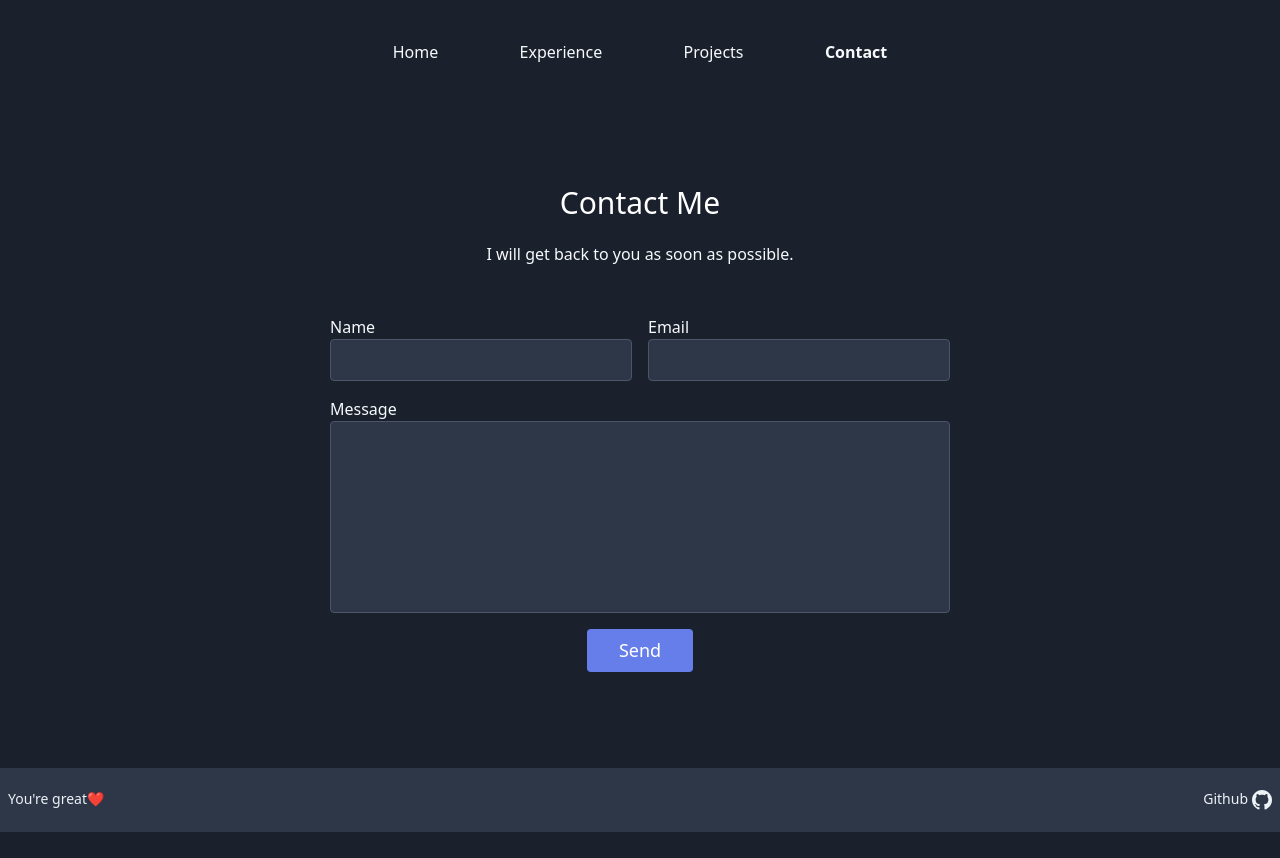
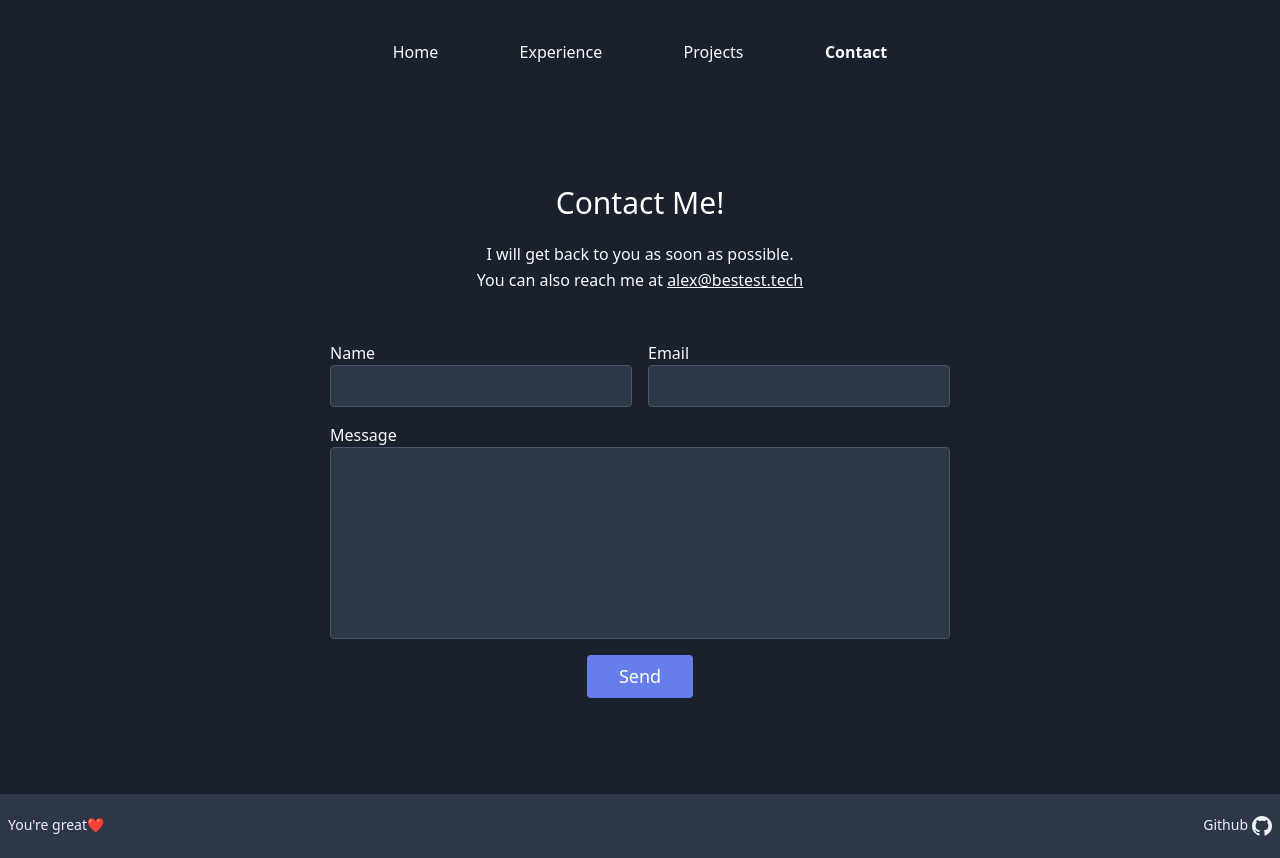
Before and after one commit to windows-user0/portfolio, a React (Create React App) app: page /contact in a window 1280 px wide. Before the commit the page ends 832 px from the top, so only its background shows below. Built offline with nearby package versions, Linux system fonts and the light colour scheme.

Commit message:
Added changes to contact form

```diff
--- a/src/pages/Contact.tsx
+++ b/src/pages/Contact.tsx
@@ -4,7 +4,9 @@ import { database } from "../helpers/database";
 
 const SuccessMessageForContactForm = () => (
     <div className="flex flex-col">
-    <span className="text-4xl flex justify-center text-center">Thank You!</span>
+        <span className="text-4xl flex justify-center text-center">
+            Thank You!
+        </span>
         <span className="text-3xl flex justify-center text-center">
             Your message is on its way to me
         </span>
@@ -48,11 +50,19 @@ export default () => {
                     <>
                         <div className="flex flex-col text-center w-full mb-12">
                             <h1 className="sm:text-3xl text-2xl font-medium title-font mb-4 text-white">
-                Contact Me
+                                Contact Me!
                             </h1>
 
                             <p className="lg:w-2/3 mx-auto leading-relaxed text-base">
-                I will get back to you as soon as possible.
+                                I will get back to you as soon as possible.{" "}
+                                <br />
+                                You can also reach me at{" "}
+                                <a
+                                    className="underline"
+                                    href="mailto:alex@bestest.tech"
+                                >
+                                    alex@bestest.tech
+                                </a>
                             </p>
                         </div>
 
@@ -93,7 +103,8 @@ export default () => {
                                         onClick={handleSend}
                                         disabled={buttonDisabled}
                                         className={`${
-                      buttonDisabled && "opacity-50 cursor-not-allowed"
+                                            buttonDisabled &&
+                                            "opacity-50 cursor-not-allowed"
                                         } flex mx-auto text-white bg-indigo-500 border-0 py-2 px-8 focus:outline-none hover:bg-indigo-600 rounded text-lg`}
                                     >
                                         Send
```
Lines whose indentation alone changed are shown as unchanged.
